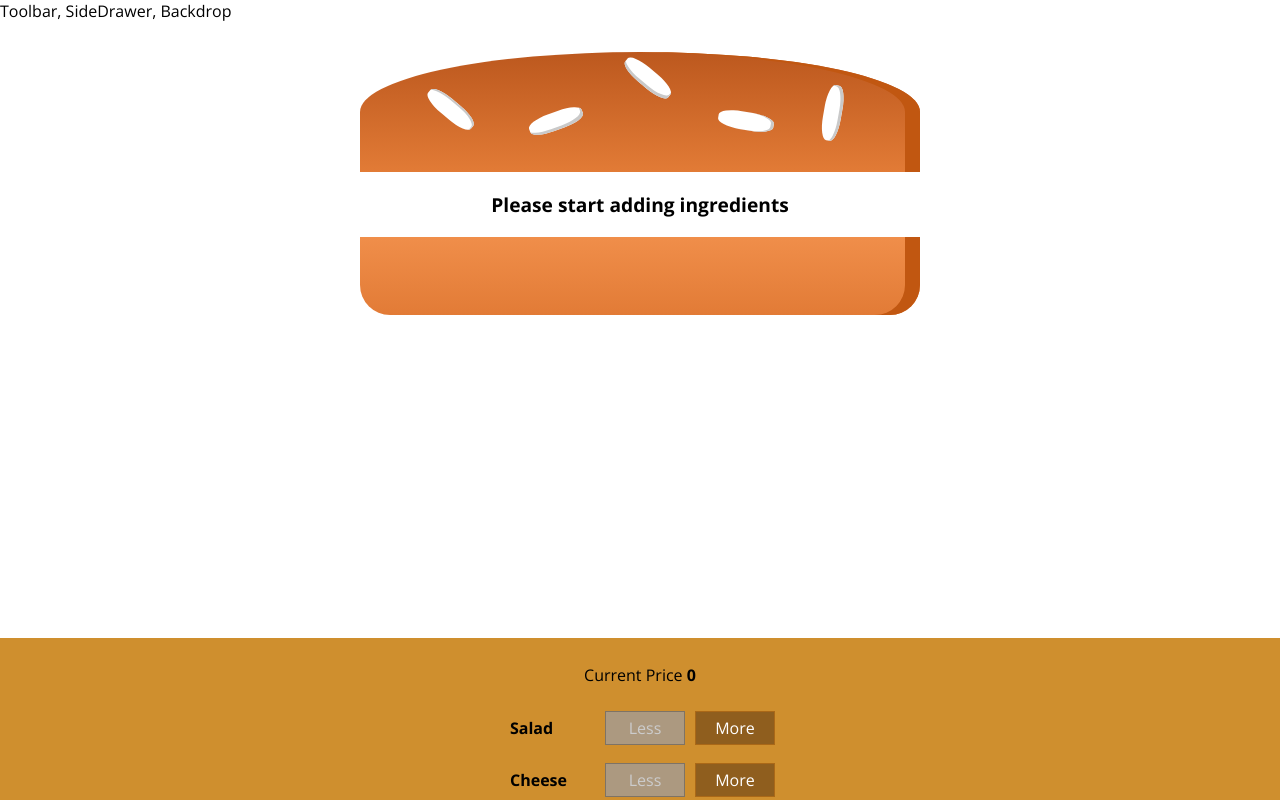
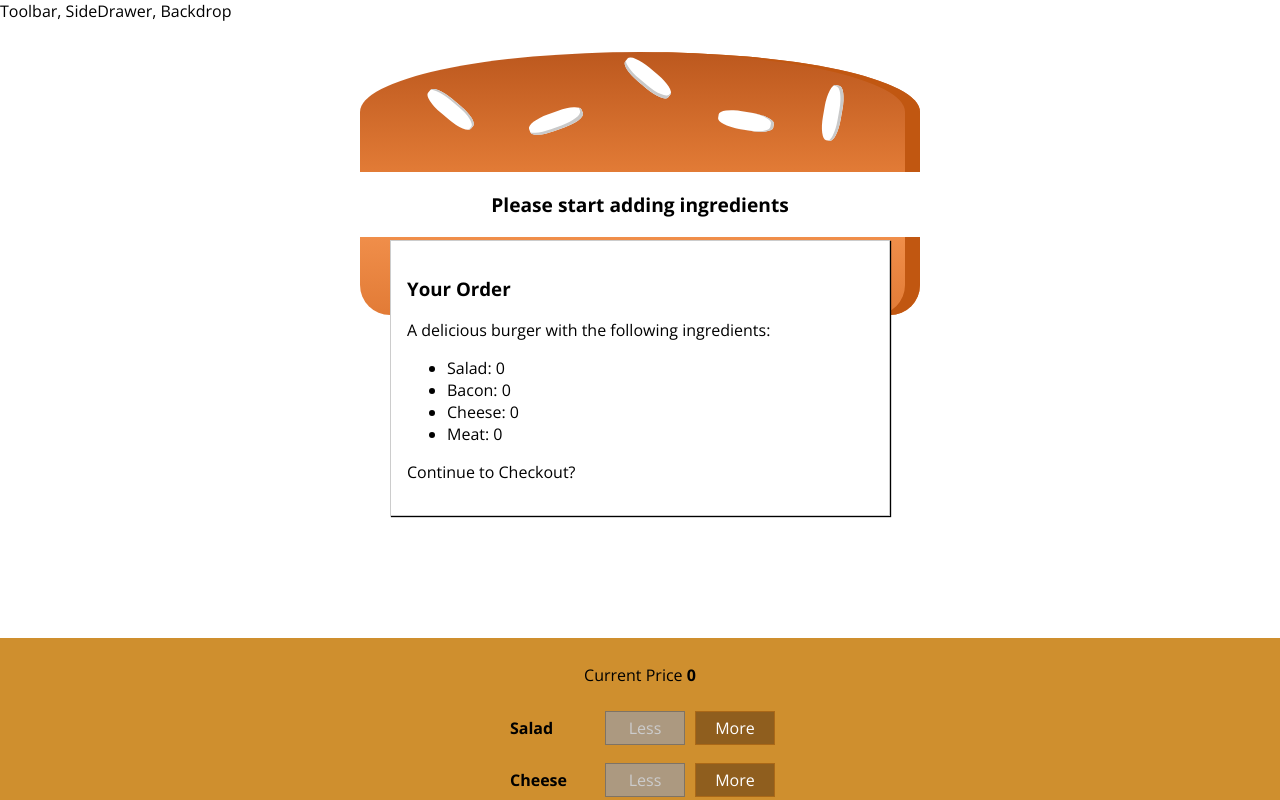
Before and after one commit to iibtisam/react-burger-app, a React app: page / in a window 1280 px wide. Shown: the top 800 px of the page. Built offline with nearby package versions, Linux system fonts and the light colour scheme.

Commit message:
Creating the order summary modal

```diff
--- a/src/components/Burger/BuildControls/BuildControls.js
+++ b/src/components/Burger/BuildControls/BuildControls.js
@@ -1,7 +1,6 @@
 import React from "react";
 import classes from './BuildControls.module.css';
 import BuildControl from './BuildControl/BuildControl';
-
 
 const controls = [
     {label: 'Salad', type: 'salad'},
--- /dev/null
+++ b/src/components/Burger/OrderSummary/OrderSummary.js
@@ -0,0 +1,33 @@
+import React from "react";
+import Aux from '../../../hoc/Aux'
+
+
+const orderSummary = props => {
+    const ingredientSummary = [];
+    for (let k in props.ingredients) {
+        if (props.ingredients.hasOwnProperty(k)) {
+            ingredientSummary.push(
+                <li key={k+"_"+props.ingredients[k]}>
+                    <span style={{textTransform: 'capitalize'}}>{k}:</span> {props.ingredients[k]}
+                </li>
+            )
+        }
+    }
+
+    return (
+        <Aux>
+            <h3>
+                Your Order
+            </h3>
+            <p>
+                A delicious burger with the following ingredients:
+            </p>
+            <ul>
+                {ingredientSummary}
+            </ul>
+            <p> Continue to Checkout?</p>
+        </Aux>
+    )
+};
+
+export default orderSummary;
--- /dev/null
+++ b/src/components/UI/Modal/Modal.js
@@ -0,0 +1,10 @@
+import React from "react";
+import classes from './Modal.module.css';
+
+const modal = props => (
+  <div className={classes.Modal}>
+      {props.children}
+  </div>
+);
+
+export default modal;
--- /dev/null
+++ b/src/components/UI/Modal/Modal.module.css
@@ -0,0 +1,20 @@
+.Modal {
+    position: fixed;
+    z-index: 500;
+    background-color: white;
+    width: 70%;
+    border: 1px solid #ccc;
+    box-shadow: 1px 1px 1px black;
+    padding: 16px;
+    left: 15%;
+    top: 30%;
+    box-sizing: border-box;
+    transition: all 0.3s ease-out;
+}
+
+@media (min-width: 600px) {
+    .Modal {
+        width: 500px;
+        left: calc(50% - 250px);
+    }
+}
--- a/src/containers/BurgerBuilder/BurgerBuilder.js
+++ b/src/containers/BurgerBuilder/BurgerBuilder.js
@@ -2,6 +2,8 @@ import React, {Component} from "react";
 import Aux from '../../hoc/Aux';
 import Burger from '../../components/Burger/Burger';
 import BuildControls from '../../components/Burger/BuildControls/BuildControls';
+import Modal from '../../components/UI/Modal/Modal';
+import OrderSummary from '../../components/Burger/OrderSummary/OrderSummary';
 
 const INTEGRENT_PRICES = {
     salad: 0.5,
@@ -77,6 +79,9 @@ class BurgerBuilder extends Component {
 
         return (
             <Aux>
+                <Modal>
+                    <OrderSummary ingredients={this.state.ingredients} />
+                </Modal>
                 <Burger ingredients={this.state.ingredients}/>
                 <BuildControls
                     ingredientAdded={this.addIngredientHandler}
```
Also changed, not shown: src/components/UI/Backdrop/Backdrop.js (added, +7 -0 lines).
